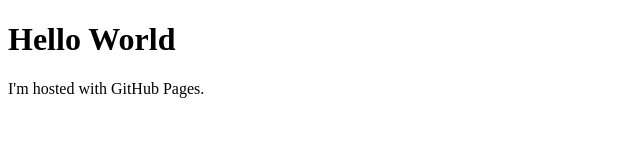
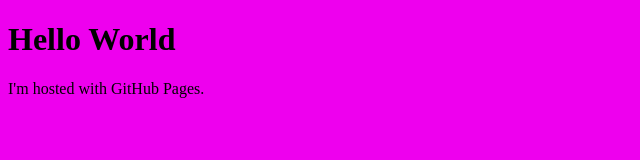
Before and after one commit to emcall/emcall.github.io, a plain HTML site: page index.html in a window 1280 px wide. Shown: the whole page, without its empty margins (0-640 px from the left). Drawn offline with Linux system fonts and the light colour scheme.

Commit message:
testing something
can I just connect client-side stuff like this?

```diff
--- a/index.html
+++ b/index.html
@@ -1,5 +1,6 @@
 <!DOCTYPE html>
 <html>
+<head><link rel="stylesheet" type="text/css" href="test.css"></head>
 <body>
 <h1>Hello World</h1>
 <p>I'm hosted with GitHub Pages.</p>
--- /dev/null
+++ b/test.css
@@ -0,0 +1,3 @@
+body{
+	background:#ee00ee;
+	}
```
